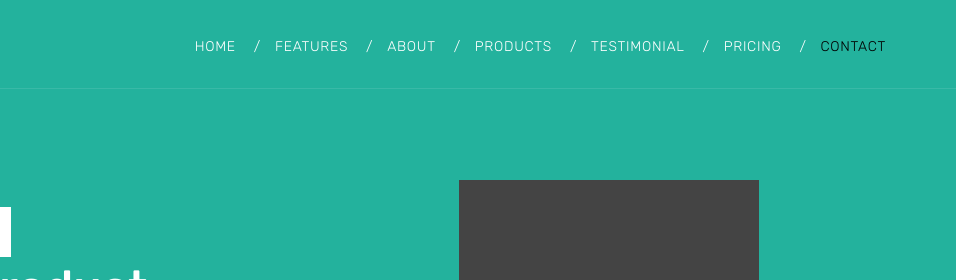
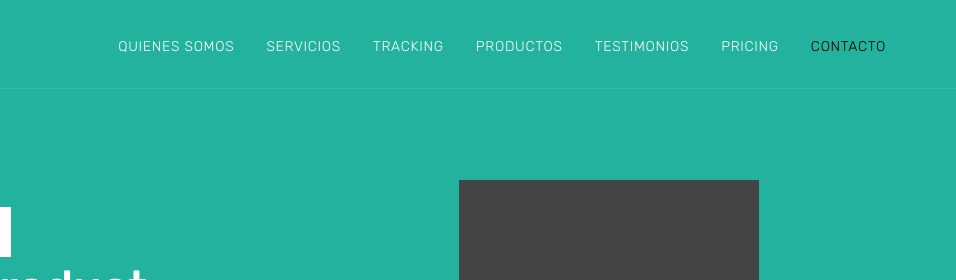
Before and after one commit to pichuca/go-delivery-shipping, a website: page public/index.html in a window 1280 px wide. Shown: the top 280 px of the page, 324-1280 px from the left. Drawn offline with Linux system fonts and the light colour scheme.

Commit message:
Added custom css file. Changed serving static files strategy.

```diff
--- /dev/null
+++ b/public/css/app/app.css
@@ -0,0 +1,5 @@
+/* OVERRIDES */
+
+nav.navbar.bootsnav ul.nav > li > a:after {
+  content: '' !important;
+}
--- a/public/index.html
+++ b/public/index.html
@@ -9,7 +9,7 @@
     <meta name="keywords" content="">
     <meta name="author" content="Awaiken">
 	<!-- Page Title -->
-	<title>Watch - Multi Purpose Products Landing Page</title>
+	<title>Go Shipping: seguí y entrega tus ventas de manera simple y eficiente</title>
 	<!-- Google Fonts css-->
 	<link href="https://fonts.googleapis.com/css?family=Rubik:300,400,500,700,900" rel="stylesheet">
 	<!-- Bootstrap css -->
@@ -26,6 +26,7 @@
 	<link href="css/magnific-popup.css" rel="stylesheet">
 	<!-- Main custom css -->
 	<link href="css/custom.css" rel="stylesheet" media="screen">
+	<link type="text/css" rel="stylesheet" href="/css/app/app.css">
 	<!-- HTML5 shim and Respond.js for IE8 support of HTML5 elements and media queries -->
     <!-- WARNING: Respond.js doesn't work if you view the page via file:// -->
     <!--[if lt IE 9]>
@@ -61,13 +62,13 @@
 				<div class="collapse navbar-collapse" id="navbar-menu">
 
 					<ul class="nav navbar-nav navbar-right">
-						<li class="active scroll"><a href="#home">Home</a></li>
-						<li class="scroll"><a href="#features">Features</a></li>
-						<li class="scroll"><a href="#about">About</a></li>
-						<li class="scroll"><a href="#products">Products</a></li>
-						<li class="scroll"><a href="#testimonial">Testimonial</a></li>
+						<li class="active scroll"><a href="#home">Quienes somos</a></li>
+						<li class="scroll"><a href="#features">Servicios</a></li>
+						<li class="scroll"><a href="#about">Tracking</a></li>
+						<li class="scroll"><a href="#products">Productos</a></li>
+						<li class="scroll"><a href="#testimonial">Testimonios</a></li>
 						<li class="scroll"><a href="#pricing">Pricing</a></li>
-						<li class="scroll"><a href="#contact">Contact</a></li>
+						<li class="scroll"><a href="#contact">Contacto</a></li>
 					</ul>
 				</div><!-- /.navbar-collapse -->
 			</div>
--- a/server.js
+++ b/server.js
@@ -1,9 +1,8 @@
 var express = require('express');
 var app = express();
-var serveStatic = require('serve-static');
 var port = process.env.PORT || 3600;
 
-app.use(serveStatic('public', {'index': ['index.html', 'index.htm']}));
+app.use(express.static(__dirname + '/public'));
 app.listen(port);
 
 console.log('App server running on: ' + port);
```
